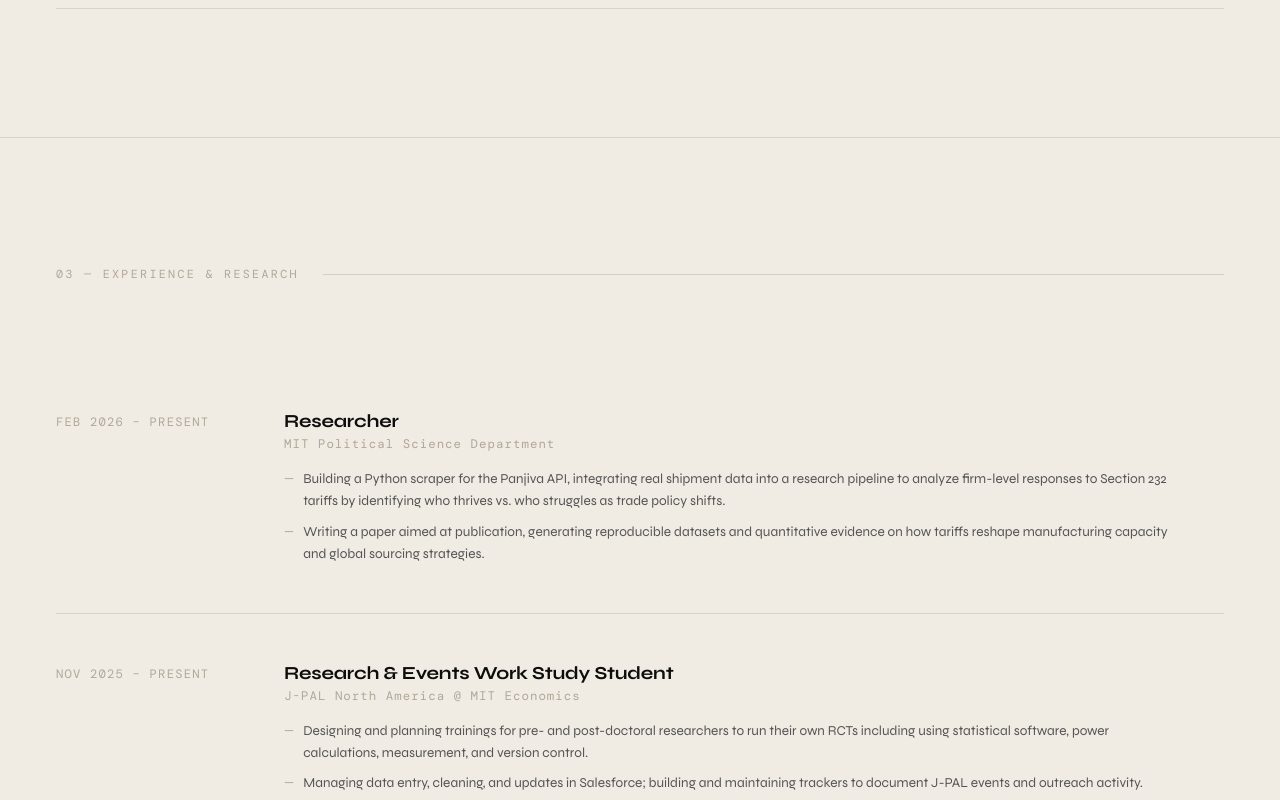
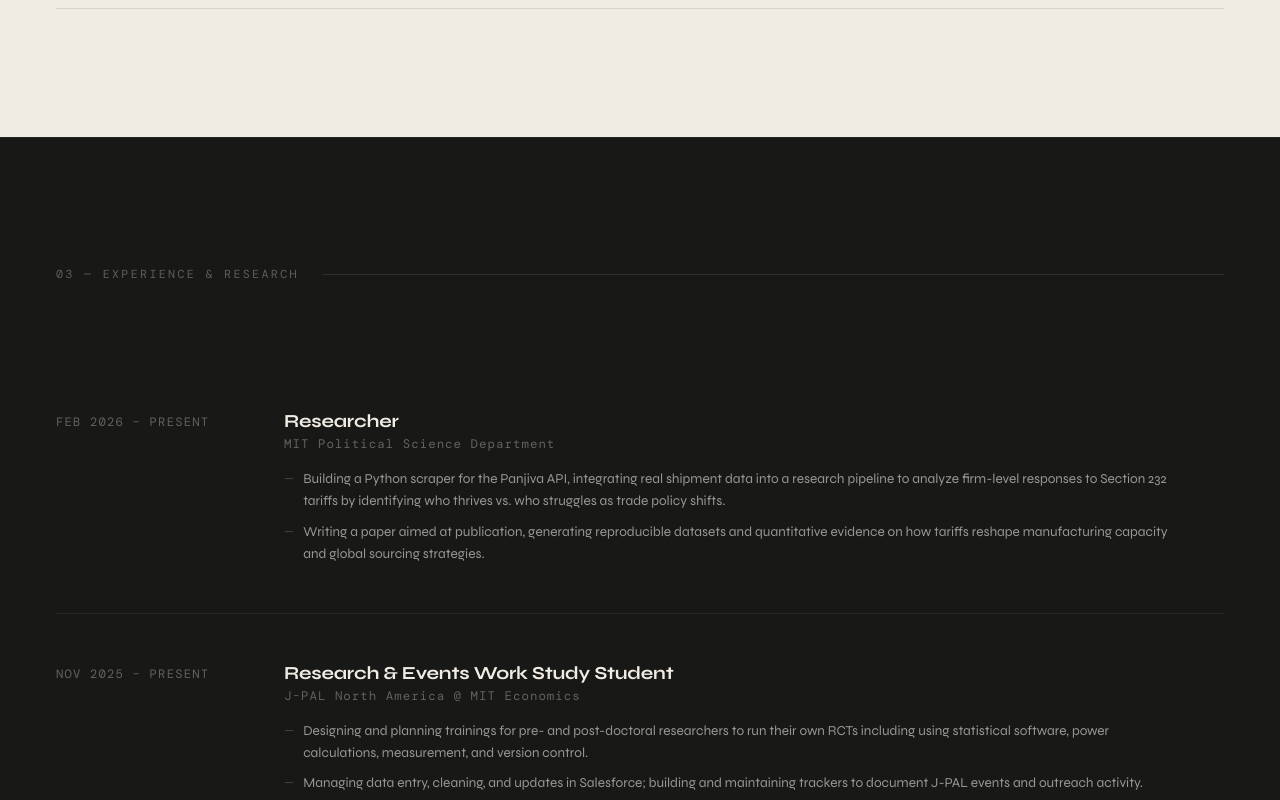
Before and after one commit to the-ericsson/site, a plain HTML site: page index.html in a window 1280 px wide. Shown: the part 2960-3760 px from the top of the page. Drawn offline with nearby package versions, Linux system fonts and the light colour scheme; a web font is replaced by a local one.

```diff
--- a/style.css
+++ b/style.css
@@ -548,47 +548,65 @@
 .course-tag:hover { border-color: var(--black); color: var(--black); }
 
 /* ─── EXPERIENCE ─── */
-#experience { border-top: 1px solid rgba(0,0,0,0.1); }
+#experience {
+  max-width: 100%;
+  background: #181816;
+  border-top: 1px solid rgba(255,255,255,0.06);
+  padding: 8rem 3.5rem;
+}
+#experience .section-label { color: rgba(255,255,255,0.3); margin-bottom: 5rem; }
+#experience .section-label::after { background: rgba(255,255,255,0.1); }
+#experience .section-label,
+#experience .exp-list {
+  max-width: 1300px;
+  margin-left: auto;
+  margin-right: auto;
+}
 .exp-row {
   display: grid;
   grid-template-columns: 180px 1fr auto;
   gap: 3rem;
   padding: 3rem 0;
-  border-bottom: 1px solid rgba(0,0,0,0.1);
+  border-bottom: 1px solid rgba(255,255,255,0.07);
   align-items: start;
   position: relative;
-  transition: padding-left 0.4s cubic-bezier(.16,1,.3,1);
+  transition: background 0.35s ease;
 }
 .exp-row::before {
   content: '';
   position: absolute;
-  left: 0; top: 0; bottom: 0;
-  width: 0;
-  background: rgba(200,240,74,0.15);
-  transition: width 0.4s cubic-bezier(.16,1,.3,1);
+  left: 0; top: 0;
+  width: 2px; height: 100%;
+  background: var(--accent);
+  transform: scaleY(0);
+  transform-origin: top;
+  transition: transform 0.45s cubic-bezier(.16,1,.3,1);
 }
-.exp-row:hover { padding-left: 1.5rem; }
-.exp-row:hover::before { width: 100%; }
+.exp-row:hover { background: rgba(255,255,255,0.03); }
+.exp-row:hover::before { transform: scaleY(1); }
 .exp-date {
   font-family: 'DM Mono', monospace;
   font-size: 0.76rem;
   letter-spacing: 0.1em;
-  color: var(--dim);
+  color: rgba(255,255,255,0.32);
   text-transform: uppercase;
   padding-top: 0.2rem;
   position: relative;
+  transition: color 0.35s ease;
 }
+.exp-row:hover .exp-date { color: rgba(200,240,74,0.7); }
 .exp-title {
   font-family: 'Syne', sans-serif;
   font-size: 1.15rem;
   font-weight: 700;
   letter-spacing: -0.01em;
   margin-bottom: 0.2rem;
+  color: var(--cream);
 }
 .exp-org {
   font-family: 'DM Mono', monospace;
   font-size: 0.78rem;
-  color: var(--dim);
+  color: rgba(255,255,255,0.32);
   letter-spacing: 0.08em;
   margin-bottom: 1rem;
 }
@@ -603,7 +621,7 @@
   font-size: 0.85rem;
   font-weight: 400;
   line-height: 1.65;
-  color: #555;
+  color: rgba(255,255,255,0.55);
   padding-left: 1.2rem;
   position: relative;
 }
@@ -611,12 +629,12 @@
   content: '—';
   position: absolute;
   left: 0;
-  color: var(--dim);
+  color: rgba(255,255,255,0.2);
   font-size: 0.78rem;
 }
 .exp-arrow {
   font-size: 0.8rem;
-  color: var(--dim);
+  color: rgba(255,255,255,0.25);
   padding-top: 0.3rem;
   opacity: 0;
   transform: translateX(-8px);
@@ -690,8 +708,8 @@
 
 /* ─── LEADERSHIP ─── */
 #leadership {
-  border-top: 1px solid rgba(0,0,0,0.1);
-  background: var(--black);
+  border-top: 1px solid rgba(255,255,255,0.06);
+  background: #181816;
   padding: 8rem 3.5rem;
   max-width: 100%;
 }
```
